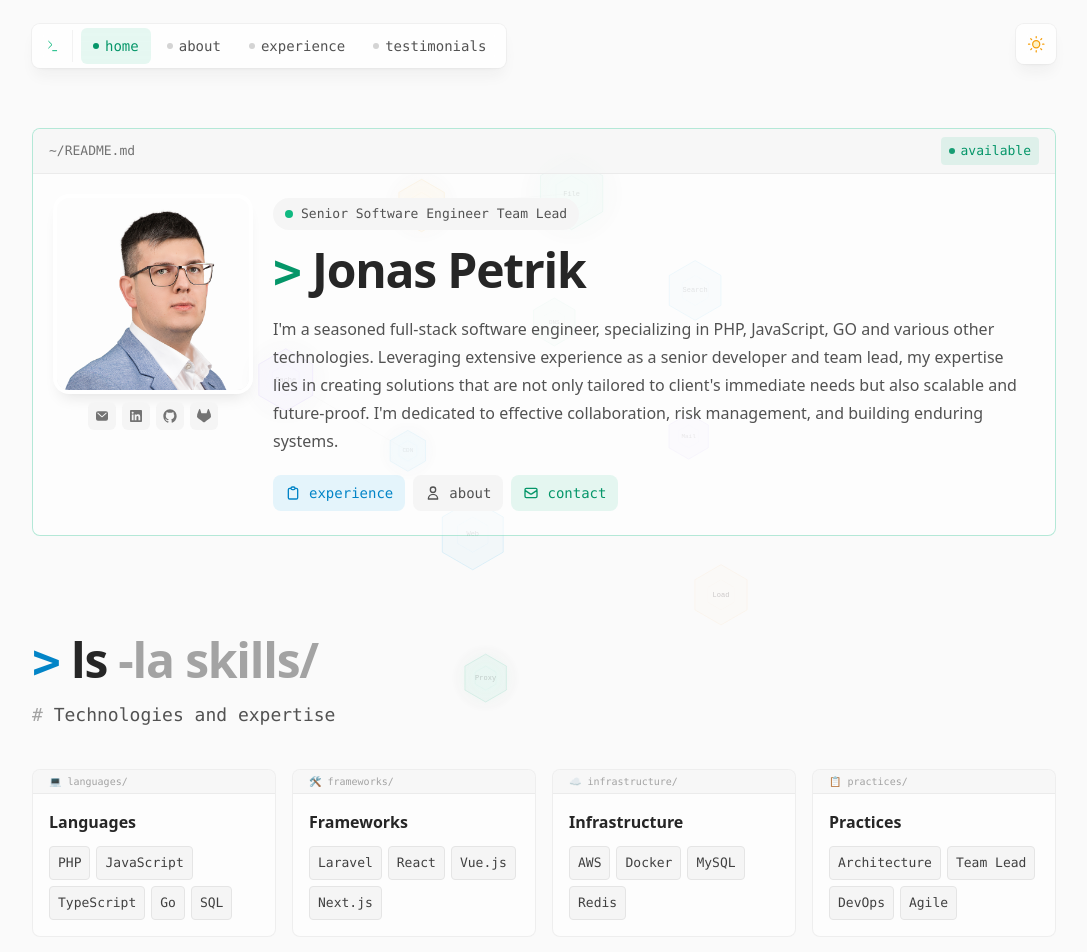
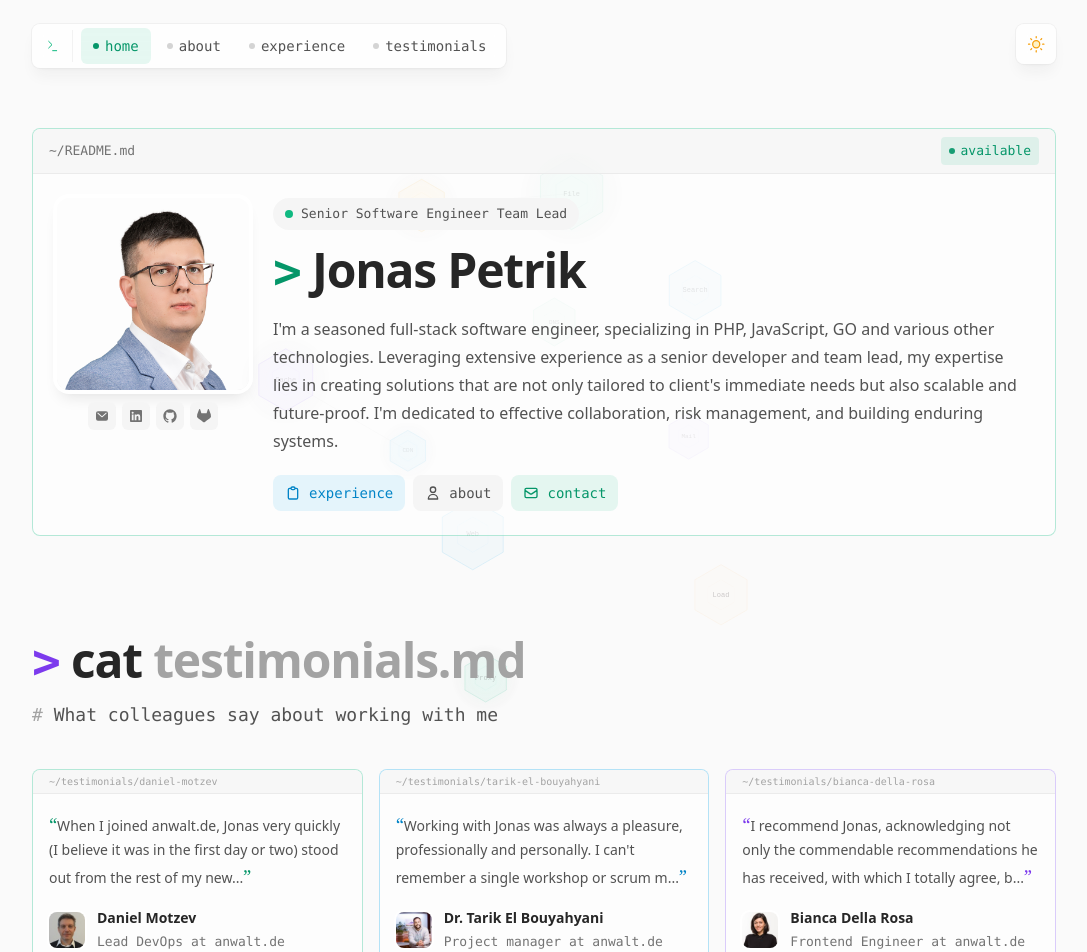
Before and after one commit to wukis/cv-next, a Next.js app: page / in a window 1280 px wide. Shown: the top 952 px of the page, without its empty margins (96-1183 px from the left). Built offline with nearby package versions, Linux system fonts and the light colour scheme.

Commit message:
small fixes

```diff
--- a/src/components/HomeClientContent.tsx
+++ b/src/components/HomeClientContent.tsx
@@ -113,58 +113,6 @@ function Recommendation({ recommendation, index }: { recommendation: Recommendat
                 </figure>
             </div>
         </Link>
-    )
-}
-
-// Skills section
-function Skills() {
-    const skillCategories = [
-        { name: 'Languages', items: ['PHP', 'JavaScript', 'TypeScript', 'Go', 'SQL'], icon: '💻' },
-        { name: 'Frameworks', items: ['Laravel', 'React', 'Vue.js', 'Next.js'], icon: '🛠️' },
-        { name: 'Infrastructure', items: ['AWS', 'Docker', 'MySQL', 'Redis'], icon: '☁️' },
-        { name: 'Practices', items: ['Architecture', 'Team Lead', 'DevOps', 'Agile'], icon: '📋' },
-    ];
-
-    return (
-        <Container className="mt-16 sm:mt-24">
-            <div className="mb-10">
-                <h2 className="text-3xl sm:text-4xl lg:text-5xl font-bold tracking-tight text-neutral-800 dark:text-neutral-100">
-                    <span className="font-mono text-sky-600 dark:text-sky-400">&gt;</span> ls <span className="text-neutral-400 dark:text-neutral-500">-la skills/</span>
-                </h2>
-                <p className="mt-3 text-lg text-neutral-600 dark:text-neutral-400 font-mono">
-                    <span className="text-neutral-400 dark:text-neutral-500"># </span>
-                    Technologies and expertise
-                </p>
-            </div>
-
-            <div className="grid grid-cols-1 sm:grid-cols-2 lg:grid-cols-4 gap-4">
-                {skillCategories.map((category) => (
-                    <div
-                        key={category.name}
-                        className="rounded-lg bg-white/50 dark:bg-neutral-900/50 border border-neutral-200/60 dark:border-neutral-700/50 overflow-hidden"
-                    >
-                        <div className="flex items-center gap-2 px-4 h-6 bg-neutral-100/80 dark:bg-neutral-800/80 border-b border-neutral-200/60 dark:border-neutral-700/50">
-                            <span className="text-[10px] font-mono text-neutral-400 dark:text-neutral-500">
-                                {category.icon} {category.name.toLowerCase()}/
-                            </span>
-                        </div>
-                        <div className="p-4">
-                            <h3 className="font-semibold text-neutral-800 dark:text-neutral-100 mb-3">{category.name}</h3>
-                            <div className="flex flex-wrap gap-1.5">
-                                {category.items.map((skill) => (
-                                    <span
-                                        key={skill}
-                                        className="inline-flex items-center px-2 py-1 rounded text-xs font-mono bg-neutral-100 dark:bg-neutral-800 text-neutral-700 dark:text-neutral-300 border border-neutral-200 dark:border-neutral-700"
-                                    >
-                                        {skill}
-                                    </span>
-                                ))}
-                            </div>
-                        </div>
-                    </div>
-                ))}
-            </div>
-        </Container>
     )
 }
 
@@ -290,7 +238,6 @@ export default function HomeClientContent() {
                 </div>
             </Container>
 
-            <Skills />
             <Recommendations />
         </>
     )
```
